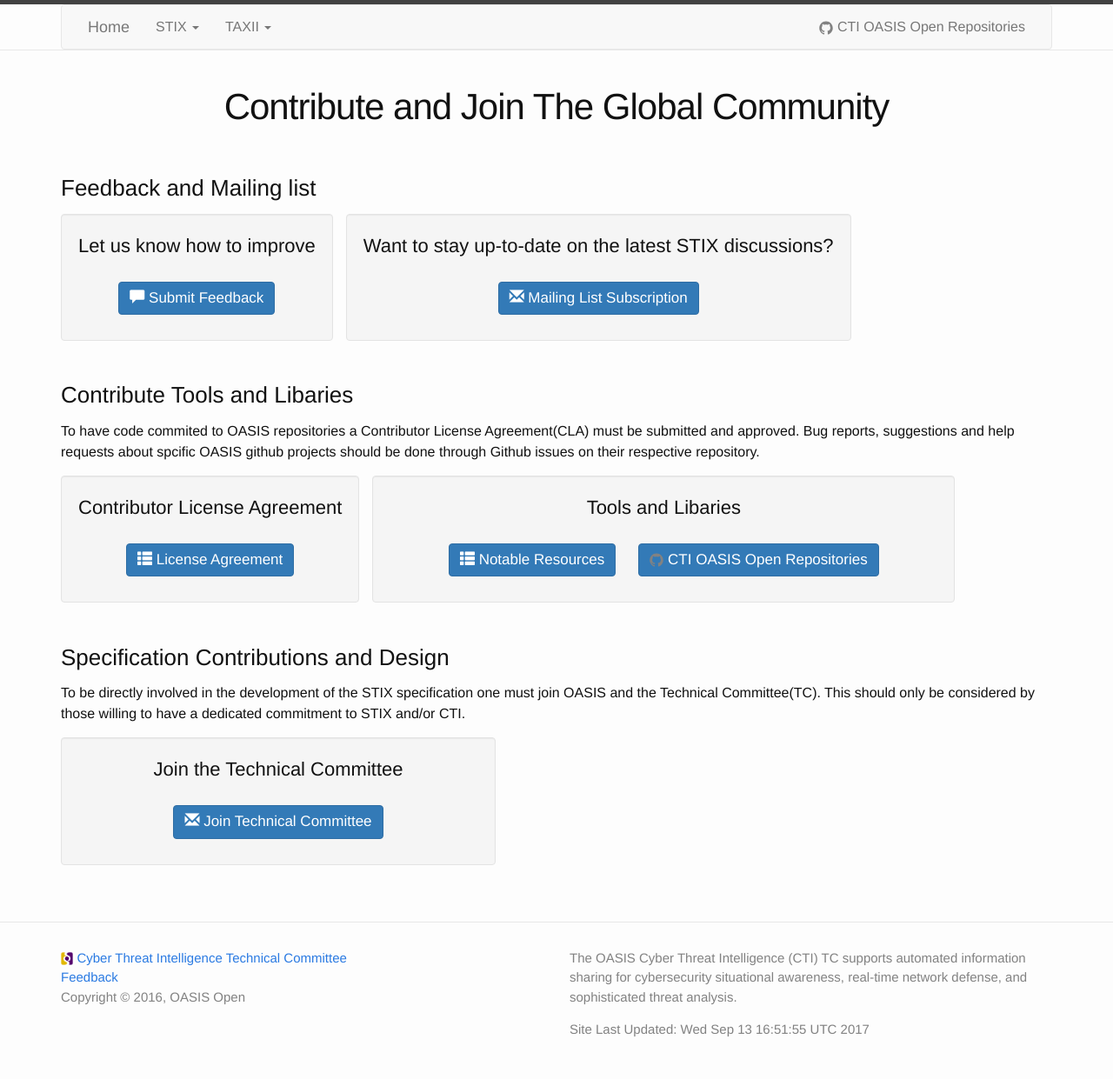
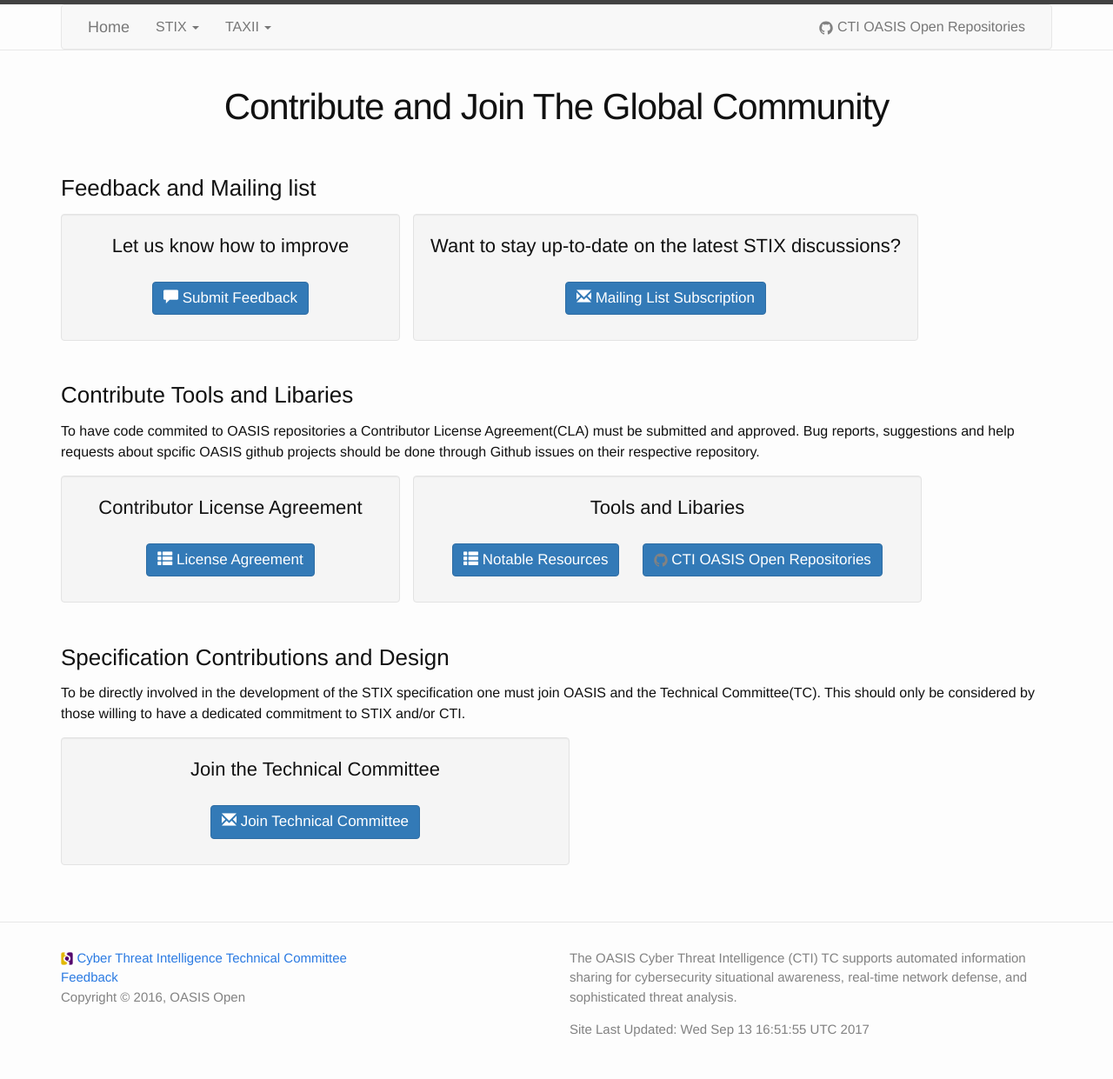
Before and after one commit to oasis-open/cti-documentation, a Jekyll site: the page built from stix/contribute.md, in a window 1280 px wide. Shown: the whole page at 87% size. Built offline with Jekyll 4.4.1, drawn with Linux system fonts in a browser that asks for light colours.

Commit message:
Removed inline CSS

```diff
--- a/stix/contribute.md
+++ b/stix/contribute.md
@@ -7,7 +7,7 @@
 ### Feedback and Mailing list
 
 <div class="row">
-<div class="info-box well pull-left">
+<div class="col-md-4 info-box well pull-left">
 <div>
 <p>Let us know how to improve</p>
 <a class="btn btn-primary btn-spec" data-toggle="tooltip" title="Feedback" target="_blank" href="https://www.oasis-open.org/committees/comments/index.php?wg_abbrev=cti">
@@ -33,7 +33,7 @@
 Bug reports, suggestions and help requests about spcific OASIS github projects should be done through Github issues on their respective repository.
 
 <div class="row">
-<div class="info-box well pull-left">
+<div class="col-md-4 info-box well pull-left">
 <p>Contributor License Agreement</p>
 <div>
     <a class="btn btn-primary btn-spec" data-toggle="tooltip" title="Contributor License Agreement" target="_blank" href="https://www.oasis-open.org/resources/open-repositories/cla">
@@ -42,7 +42,7 @@
 </div>
 </div>
 
-<div style="width: 670px;" class="info-box well pull-left">
+<div class="col-md-6 info-box well pull-left">
 <p>Tools and Libaries</p>
 <div>
     <a class="btn btn-primary btn-spec" data-toggle="tooltip" title="Mailing List" href="{{ site.baseurl }}/stix/resources">
@@ -61,7 +61,7 @@
 To be directly involved in the development of the STIX specification one must join OASIS and the Technical Committee(TC). This should only be considered by those willing to have a dedicated commitment to STIX and/or CTI.
 
 <div class="row">
-<div style="width: 500px;" class="info-box well pull-left">
+<div class="col-md-6 info-box well pull-left">
 <div>
 <p>Join the Technical Committee</p>
 <a class="btn btn-primary btn-spec" data-toggle="tooltip" title="Join Technical Committee" target="_blank" href="https://www.oasis-open.org/join">
```
